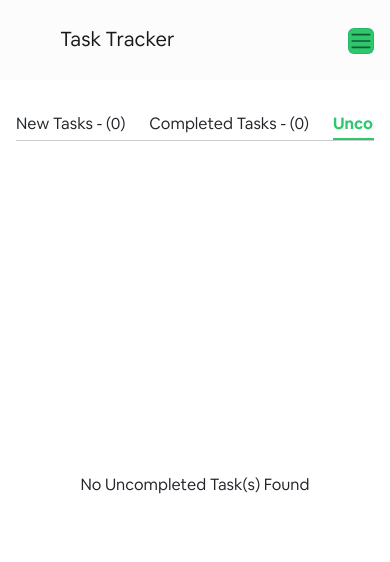
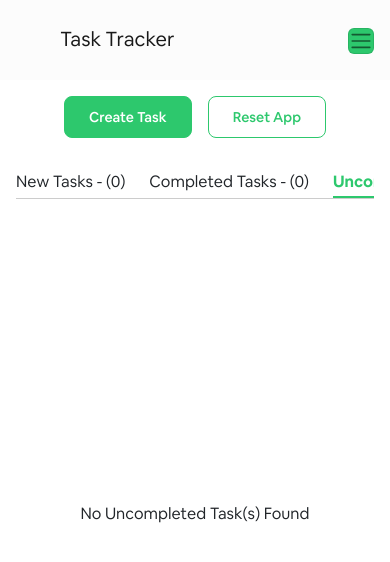
Before and after one commit to tamsay/Task_Tracker_App, a React (Vite) app: page /uncompleted-tasks in a window 390 px wide. Shown: the top 562 px of the page. Built offline with nearby package versions, Linux system fonts and the light colour scheme; some icons are missing.

Commit message:
style fix for mobile view

```diff
--- a/src/components/NavBar/NavBar.jsx
+++ b/src/components/NavBar/NavBar.jsx
@@ -1,7 +1,7 @@
 import React, { useState } from "react";
 import { Nav, Navbar } from "react-bootstrap";
 import { useDispatch } from "react-redux";
-import { Link } from "react-router-dom";
+import { Link, NavLink } from "react-router-dom";
 import cx from "classnames";
 import { Icon } from "@iconify/react";
 
@@ -11,8 +11,11 @@ import Button from "@/components/Button/Button";
 
 import { showModal } from "@/redux/Modal/ModalSlice";
 
+import useIsMobile from "@/hooks/useIsMobile";
+
 const NavBar = () => {
   const dispatch = useDispatch();
+  const isMobile = useIsMobile();
 
   const [expanded, setExpanded] = useState(false);
 
@@ -50,6 +53,10 @@ const NavBar = () => {
     );
   };
 
+  const handleMenuClick = () => {
+    setExpanded(false);
+  };
+
   return (
     <>
       <Navbar expanded={expanded} onToggle={handleToggle} expand='lg' className={cx(styles.navbarContainer, "flexRow")}>
@@ -71,6 +78,22 @@ const NavBar = () => {
               onClick={() => handleResetApp()}
               type='secondary'
             />
+            {isMobile && (
+              <>
+                <NavLink onClick={handleMenuClick} to='/new-tasks'>
+                  New Tasks
+                </NavLink>
+                <NavLink onClick={handleMenuClick} to='/completed-tasks'>
+                  Completed Tasks
+                </NavLink>
+                <NavLink onClick={handleMenuClick} to='/uncompleted-tasks'>
+                  Uncompleted Tasks
+                </NavLink>
+                <NavLink onClick={handleMenuClick} to='/deleted-tasks'>
+                  Deleted Tasks
+                </NavLink>
+              </>
+            )}
           </Nav>
         </Navbar.Collapse>
       </Navbar>
--- a/src/pages/HomePage/HomePage.jsx
+++ b/src/pages/HomePage/HomePage.jsx
@@ -6,6 +6,7 @@ import cx from "classnames";
 
 import styles from "./HomePage.module.scss";
 
+import Button from "@/components/Button/Button";
 import ConfirmationDialog from "@/components/Modals/ConfirmationDialog/ConfirmationDialog";
 import CreateAndModifyTaskModal from "@/components/Modals/CreateAndModifyTask/CreateAndModifyTask";
 import SetReminder from "@/components/Modals/SetReminder/SetReminder";
@@ -13,6 +14,7 @@ import Tabs from "@/components/Tabs/Tabs";
 
 import notificationSound from "@/assets/audio/notification-1.mp3";
 
+import { showModal } from "@/redux/Modal/ModalSlice";
 import {
   getAllTasks,
   getCompletedTasks,
@@ -24,9 +26,12 @@ import {
 
 import formatDate from "@/helpers/formatDate";
 
+import useIsMobile from "@/hooks/useIsMobile";
+
 const HomePage = () => {
   const dispatch = useDispatch();
   const navigate = useNavigate();
+  const isMobile = useIsMobile();
 
   const displayModal = useSelector((state) => state.modal.show);
   const modalName = useSelector((state) => state.modal.modalName);
@@ -137,8 +142,46 @@ const HomePage = () => {
     navigate(tab.path);
   };
 
+  const displayCreateModal = () => {
+    dispatch(
+      showModal({
+        modalData: {
+          action: "create",
+          taskData: {}
+        },
+        name: "createAndModifyTask"
+      })
+    );
+  };
+
+  const handleResetApp = () => {
+    // display confirmation dialog
+    dispatch(
+      showModal({
+        modalData: {
+          action: "resetApp",
+          title: "Reset App",
+          message: "Are you sure you want to reset the app?"
+        },
+        name: "confirmationDialog"
+      })
+    );
+  };
+
   return (
     <div className={cx(styles.homepageContainer, "flexCol")}>
+      {isMobile && (
+        <div className={cx(styles.headerBtnGroup, "flexRow-fully-centered")}>
+          <Button className={cx(styles.navButton)} title='Create Task' onClick={() => displayCreateModal()} />
+          <Button
+            className={cx(styles.navButton)}
+            title='Reset App'
+            onClick={() => handleResetApp()}
+            type='secondary'
+          />
+        </div>
+      )}
+
       <div className={cx(styles.tabsWrapper, "flexCol")}>
         <Tabs data={getTabMenu()} onClick={handleTabMenuClick} />
       </div>
--- a/src/pages/HomePage/HomePage.module.scss
+++ b/src/pages/HomePage/HomePage.module.scss
@@ -5,6 +5,10 @@
   width: 100%;
   overflow-y: auto;
   position: relative;
+
+  .headerBtnGroup {
+    gap: 1rem;
+  }
 
   .tabsWrapper {
     position: sticky;
```
